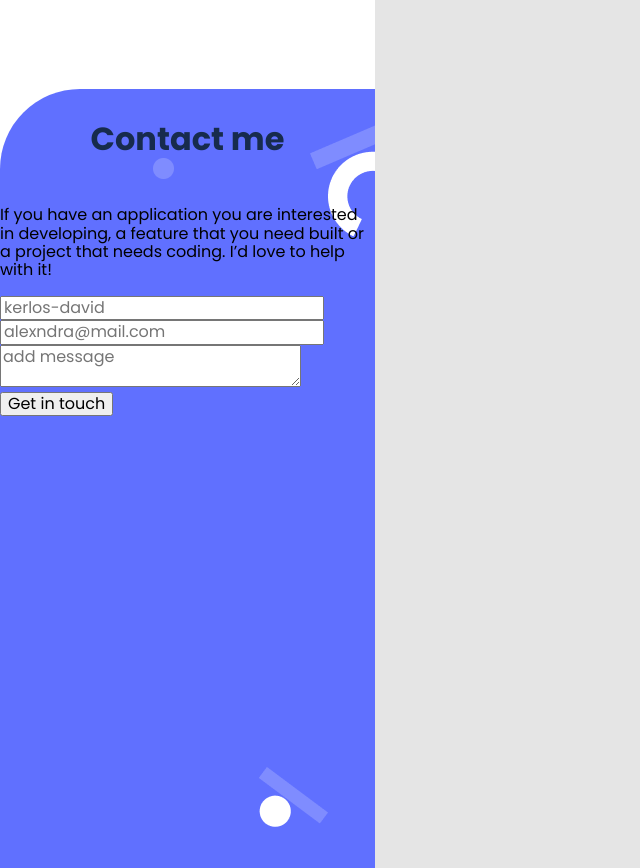
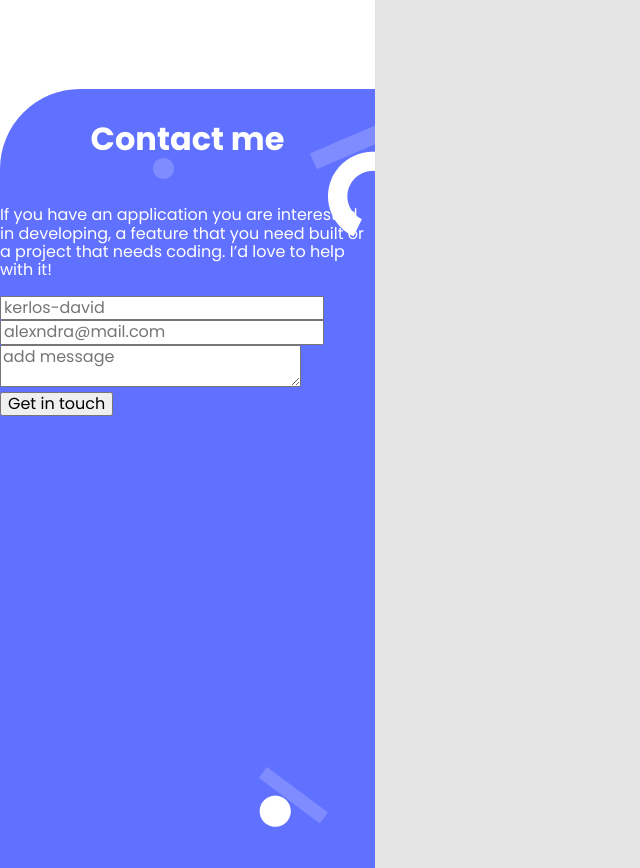
Before and after one commit to kerlos-bahaa/Portfolio, a website: page Index.html in a window 1280 px wide. Shown: the part 4700-5568 px from the top of the page, without its empty margins (0-640 px from the left). Drawn offline with Linux system fonts and the light colour scheme.

Commit message:
added white texts

```diff
--- a/Css/master.css
+++ b/Css/master.css
@@ -10,7 +10,7 @@ html {
 }
 
 body {
-  font-family: "Poppins", sans-serif;
+  font-family: 'Poppins', sans-serif;
   width: 375px;
 }
 
@@ -370,7 +370,7 @@ ul.skil {
 
 li.end-part-1::after {
   display: inline-flex;
-  content: "";
+  content: '';
   width: 6px;
   height: 6px;
   border: 2px solid;
@@ -381,7 +381,7 @@ li.end-part-1::after {
 
 li.end-part-2::after {
   display: inline-flex;
-  content: "";
+  content: '';
   width: 6px;
   height: 6px;
   border: 2px solid;
@@ -392,7 +392,7 @@ li.end-part-2::after {
 
 li.end-part-3::after {
   display: inline-flex;
-  content: "";
+  content: '';
   width: 6px;
   height: 6px;
   border: 2px solid;
@@ -416,14 +416,15 @@ li.end-part-3::after {
 footer {
   margin-top: -90px;
 }
+
 .title {
   font-size: 32px;
   font-weight: 700;
   letter-spacing: 0;
   text-align: left;
-  color: #172b4d;
   text-align: center;
 }
+
 .footer-section {
   height: 779px;
   width: 375px;
@@ -438,3 +439,11 @@ footer {
   display: flex;
   flex-direction: column;
 }
+
+.gray-text {
+  color: #172b4d;
+}
+
+.white-text {
+  color: #fff;
+}
--- a/Index.html
+++ b/Index.html
@@ -257,13 +257,12 @@
       </div>
     </section>
 
-    <!-- contact me  -->
     <footer>
       <section class="footer-section">
         <form action="" method="post" target="_blank">
           <div class="contact-header">
-            <h3 class="title">Contact me</h3>
-            <p>
+            <h3 class="title white-text">Contact me</h3>
+            <p class="white-text">
               If you have an application you are interested in developing, a
               feature that you need built or a project that needs coding. I’d
               love to help with it!
```
